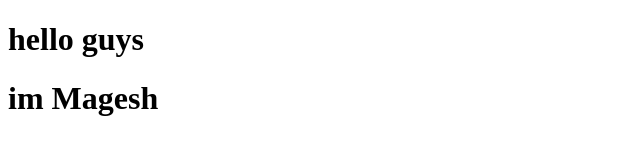
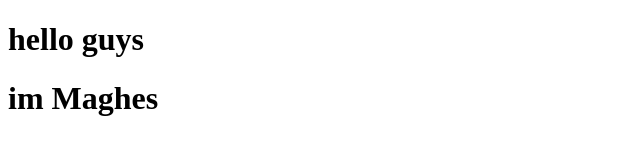
Before and after one commit to metaxcoder1/codebase, a plain HTML site: page index.html in a window 1280 px wide. Shown: the full height of the page, 0-640 px from the left. Drawn offline with Linux system fonts and the light colour scheme.

Commit message:
name updated

```diff
--- a/index.html
+++ b/index.html
@@ -7,6 +7,6 @@
 </head>
 <body>
     <h1>hello guys</h1>
-    <h1>im Magesh</h1>
+    <h1>im Maghes</h1>
 </body>
 </html>
```
